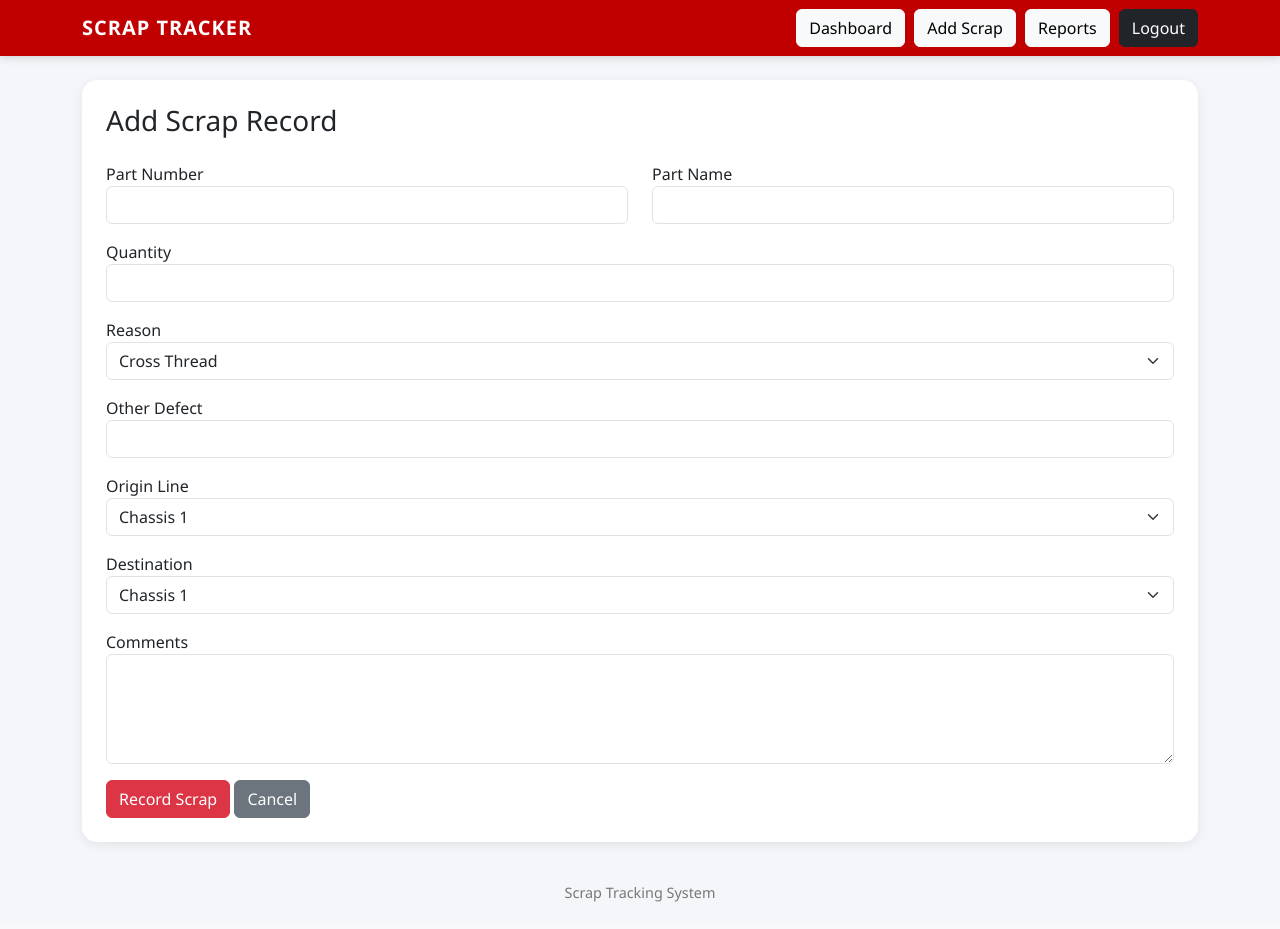
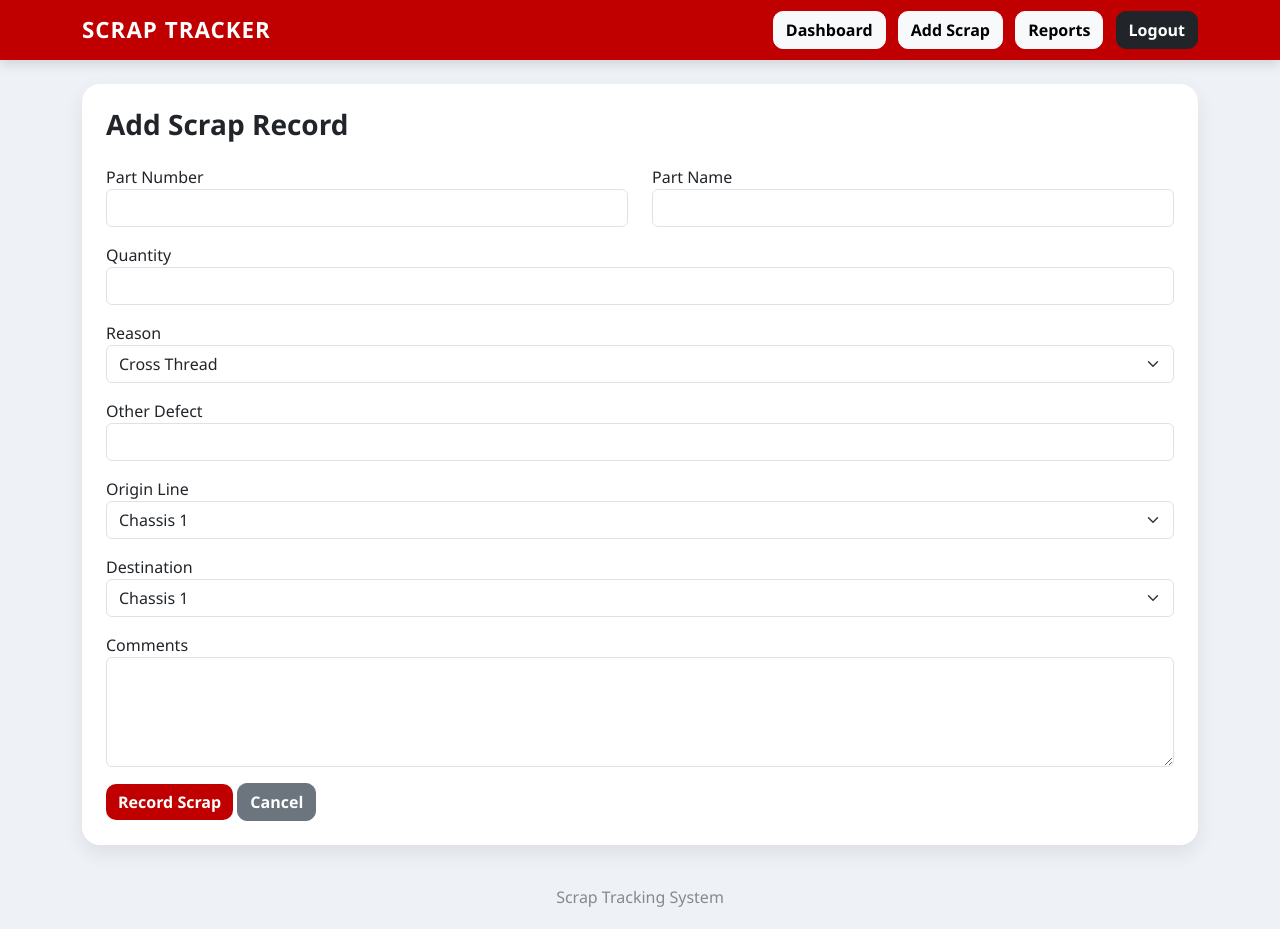
Before and after one commit to hgooders/SCRAP-TRACKER-V2, a Flask app: page /add-scrap in a window 1280 px wide. Before the commit the page ends 902 px from the top, so only its background shows below. Run offline with Flask 3, Linux system fonts and the light colour scheme; a user stored in the database is signed in.

Commit message:
Update base.html

```diff
--- a/templates/base.html
+++ b/templates/base.html
@@ -7,57 +7,7 @@
 
     <link href="https://cdn.jsdelivr.net/npm/bootstrap@5.3.3/dist/css/bootstrap.min.css" rel="stylesheet">
 
-    <style>
-
-        body{
-            background:#f4f6f9;
-            font-family:Segoe UI,Tahoma,Geneva,Verdana,sans-serif;
-        }
-
-        .navbar{
-            background:#c00000;
-            box-shadow:0 2px 8px rgba(0,0,0,.15);
-        }
-
-        .navbar-brand{
-            color:white !important;
-            font-weight:700;
-            letter-spacing:1px;
-        }
-
-        .nav-btn{
-            margin-left:5px;
-        }
-
-        .card{
-            border:none;
-            border-radius:15px;
-            box-shadow:0 3px 12px rgba(0,0,0,.08);
-        }
-
-        .kpi{
-            font-size:2rem;
-            font-weight:700;
-        }
-
-        .table{
-            background:white;
-        }
-
-        .section-title{
-            font-weight:600;
-            margin-bottom:20px;
-        }
-
-        .footer{
-            text-align:center;
-            color:#777;
-            margin-top:40px;
-            margin-bottom:20px;
-            font-size:.9rem;
-        }
-
-    </style>
+    <link rel="stylesheet" href="{{ url_for('static', filename='css/style.css') }}">
 
 </head>
 
```
